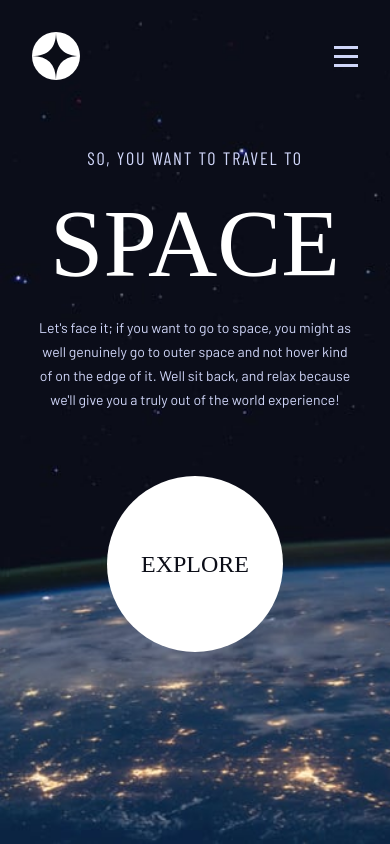
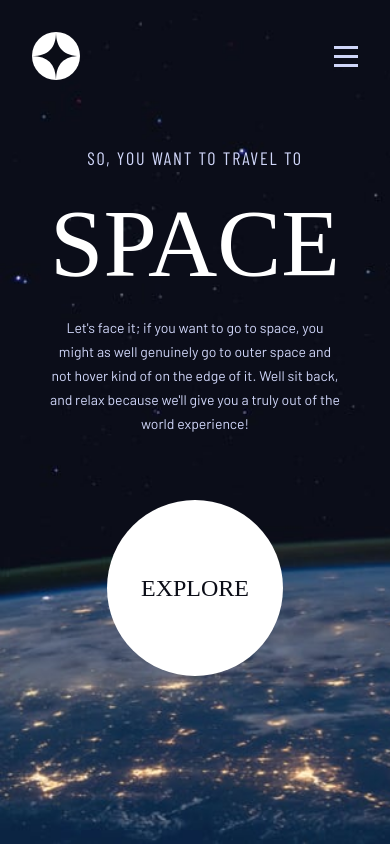
Before and after one commit to zelfroster/space-tourism, a React (Vite) app: page / in a window 390 px wide. Built offline with nearby package versions, Linux system fonts and the light colour scheme; a web font is replaced by a local one; what prettier-plugin-tailwindcss would draw is missing.

Commit message:
fix: font size

```diff
--- a/src/routes/Home.component.jsx
+++ b/src/routes/Home.component.jsx
@@ -24,7 +24,7 @@ const Home = () => {
           SPACE
         </h1>
         <p
-          className="max-w-xs text-sm text-acColor leading-6 md:text-md md:leading-7
+          className="max-w-[290px] text-sm text-acColor leading-6 md:text-md md:leading-7
                      md:max-w-lg lg:mt-4 lg:leading-6 lg:max-w-sm 2xl:text-2xl
                      2xl:max-w-xl"
         >
```
